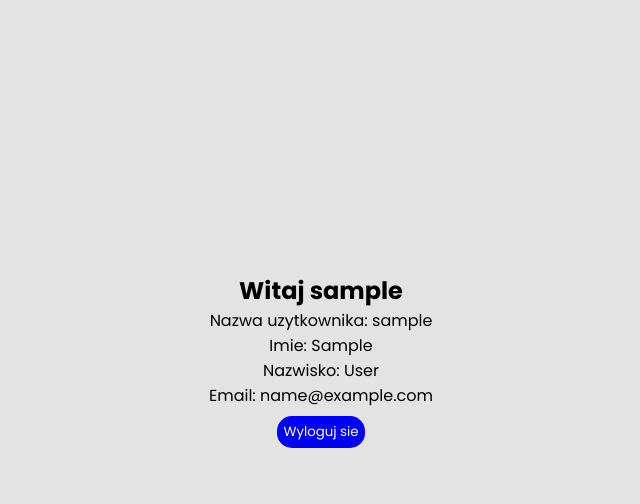
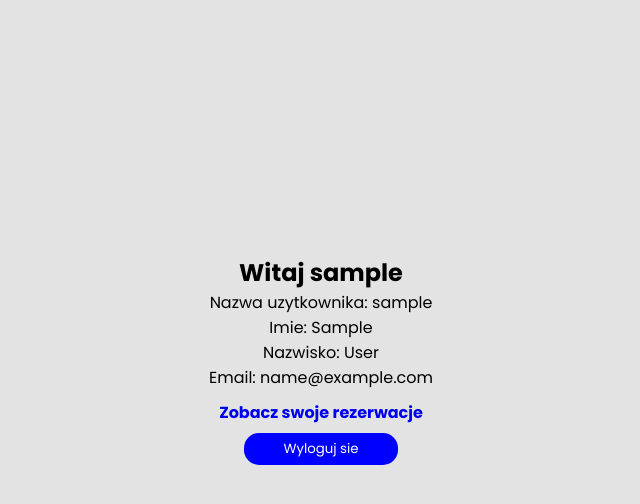
Before and after one commit to bubliks7/reservations, a Django app: page /users/accound/ in a window 1280 px wide. Shown: the part 55-559 px from the top of the page, without its empty margins (319-959 px from the left). Run offline with Django 5.2, Linux system fonts and the light colour scheme; the visitor is signed in with stand-in values (Sample User, id 1).

Commit message:
update view and fix mistakes

```diff
--- a/appointments/static/appointments/style.css
+++ b/appointments/static/appointments/style.css
@@ -14,7 +14,6 @@
 main h1{
     text-align: center;
 }
-
 .panel button{
     padding: 6px;
     border: none;
@@ -55,3 +54,7 @@ main h1{
 .opis{
     margin: 10px 0;
 }
+
+header{
+    text-align: center;
+}
--- a/appointments/templates/appointments/homePage.html
+++ b/appointments/templates/appointments/homePage.html
@@ -10,6 +10,10 @@
 {% endblock %}
 
 {% block content %}
+    <header>
+        <h1>Witaj w wyporzyczalni samochodów</h1>
+        <p>Wybierz dostępny samochód, wolny termin i jeździj!</p>
+    </header>
     <div class="container">
         {% for auto in auta %}
             <div class="panel">
--- a/appointments/templates/appointments/seeMore.html
+++ b/appointments/templates/appointments/seeMore.html
@@ -18,7 +18,7 @@
             <p>Cena: {{auta.cena_za_dzien}} zl</p>
             <p class="opis">{{auta.opis}}</p>
             <img src="{{ auta.zdjecie.url }}" alt="obraz">
-            <a href="{% url 'rental:rezerwuj' pk=auto.pk %}"><button class="rezerwuj">Zarezerwuj</button></a>
+            <a href="{% url 'rental:rezerwuj' pk=auta.pk %}"><button class="rezerwuj">Zarezerwuj</button></a>
         </div>
     </div>
 {% endblock %}
--- a/rental/templates/rental/myReservations.html
+++ b/rental/templates/rental/myReservations.html
@@ -21,8 +21,10 @@
             </div>
 
         {% empty %}
-            <p>Nie masz jeszcze rezerwacji</p>
-            <a href="/cars/">Wybierz jakieś auto</a>
+            <div class="empty">
+                <p>Nie masz jeszcze rezerwacji</p>
+                <a href="/cars/">Wybierz jakieś auto</a>
+            </div>
         {% endfor %}
     </div>
 {% endblock %}
--- a/rental/views.py
+++ b/rental/views.py
@@ -16,13 +16,13 @@ def rezerwuj(request, pk):
             rezerwacja.klient = request.user
             rezerwacja.auto = auto
             rezerwacja.save()
-            return redirect('/') # pozniej zmienie na mojeRezerwacje
+            return redirect('/rental/myReservations/')
     else:
         form = RezerwacjaForm()
 
     return render(request, 'rental/create.html', {'form': form, 'auto': auto})
 
+@login_required
 def mojeRezerwacje(request):
-    rezerwacje = Rezerwacja.objects.all()
-    # auta = Samochod.objects.all()
+    rezerwacje = Rezerwacja.objects.filter(klient=request.user)
     return render(request, "rental/myReservations.html", {'rezerwacje': rezerwacje})
--- a/users/static/users/style.css
+++ b/users/static/users/style.css
@@ -24,7 +24,7 @@ a:hover{
     border-radius: 15px;
     background-color: blue;
     color: white;
-    width: 100%;
+    width: 12vw;
     cursor: pointer;
     margin-top: 8px;
     transition: 0.3s ease;
@@ -33,3 +33,8 @@ a:hover{
     background-color: rgb(3, 3, 144);
     border-radius: 10px;
 }
+
+.zobaczRezerw{
+    font-weight: bold;
+    margin: 10px 0 0 0;
+}
--- a/users/templates/users/accound.html
+++ b/users/templates/users/accound.html
@@ -15,6 +15,7 @@
     <p>Imie: {{ uzytkownik.first_name }}</p>
     <p>Nazwisko: {{ uzytkownik.last_name }}</p>
     <p>Email: {{ uzytkownik.email }}</p>
+    <a class="zobaczRezerw" href="/rental/myReservations/">Zobacz swoje rezerwacje</a>
     <form action="/users/logout/" method="post">
         {% csrf_token %}
         <button class="logoutbutton">Wyloguj sie</button>
```
Also changed, not shown: rental/static/rental/style.css (+17 -0 lines).
